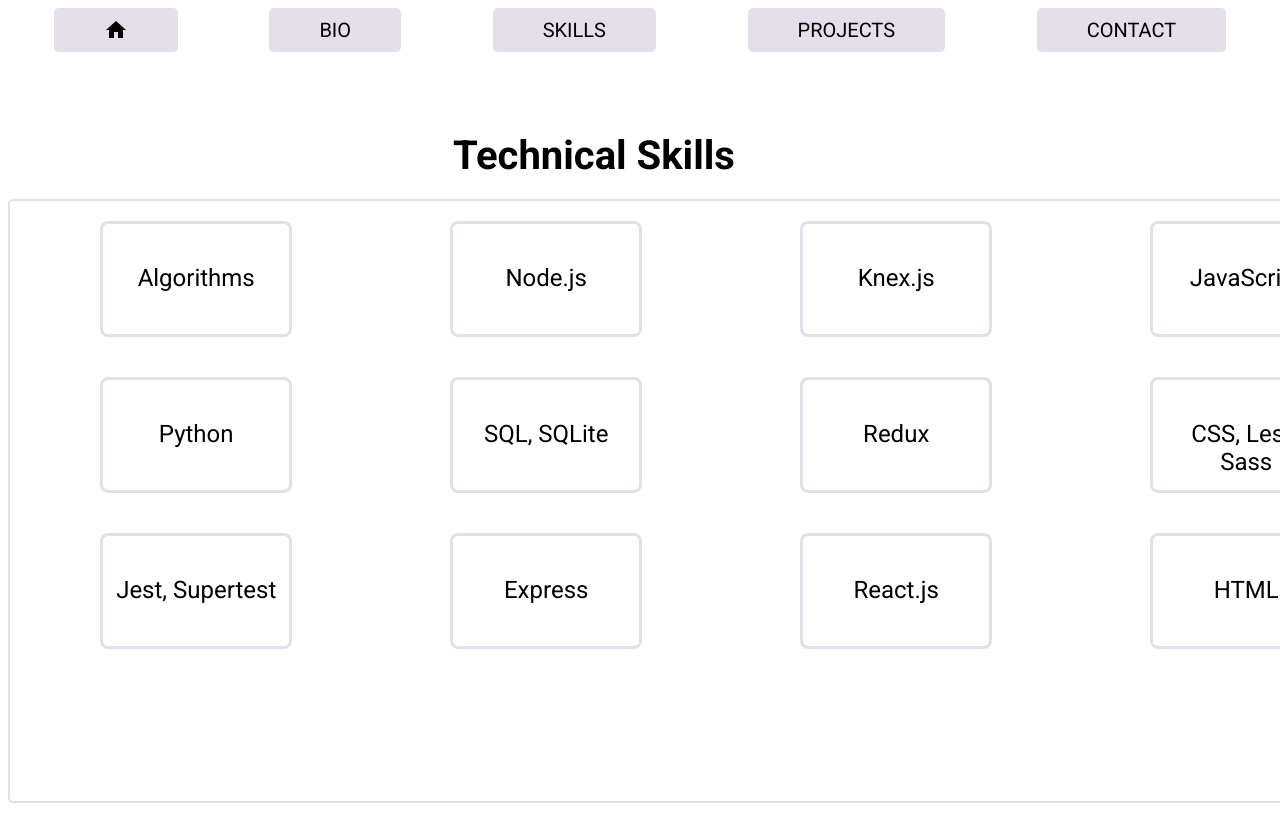
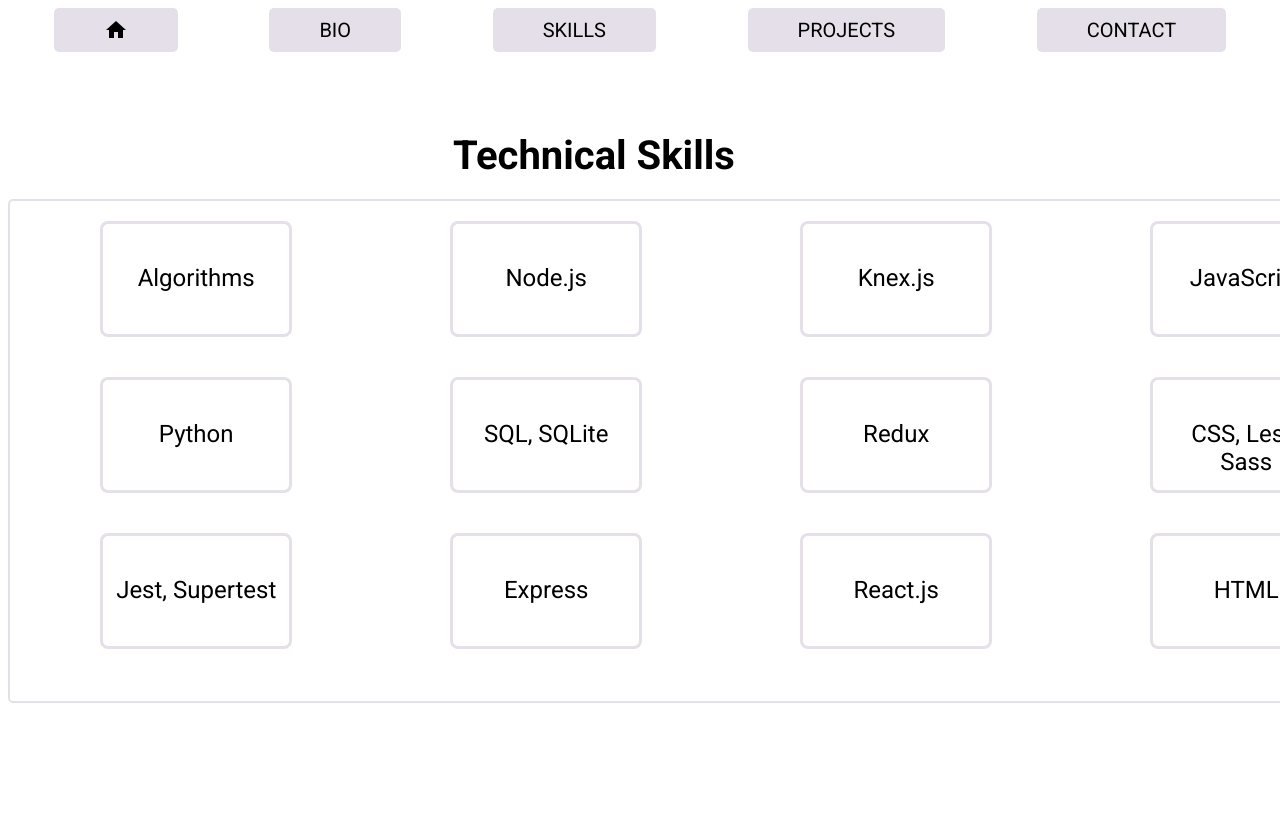
Before and after one commit to roselandroche/portfolio, a React (Create React App) app: page /skills in a window 1280 px wide. Shown: the top 816 px of the page. Built offline with nearby package versions, Linux system fonts and the light colour scheme.

Commit message:
Edits to skilss

```diff
--- a/src/css/Skills.css
+++ b/src/css/Skills.css
@@ -8,7 +8,7 @@
     border: 2px solid #e4dfe9;
     border-radius: 5px;
     width: 1400px;
-    height: 600px;
+    height: 500px;
     margin: 0 auto;
     display: flex;
     flex-flow: column wrap;
```
